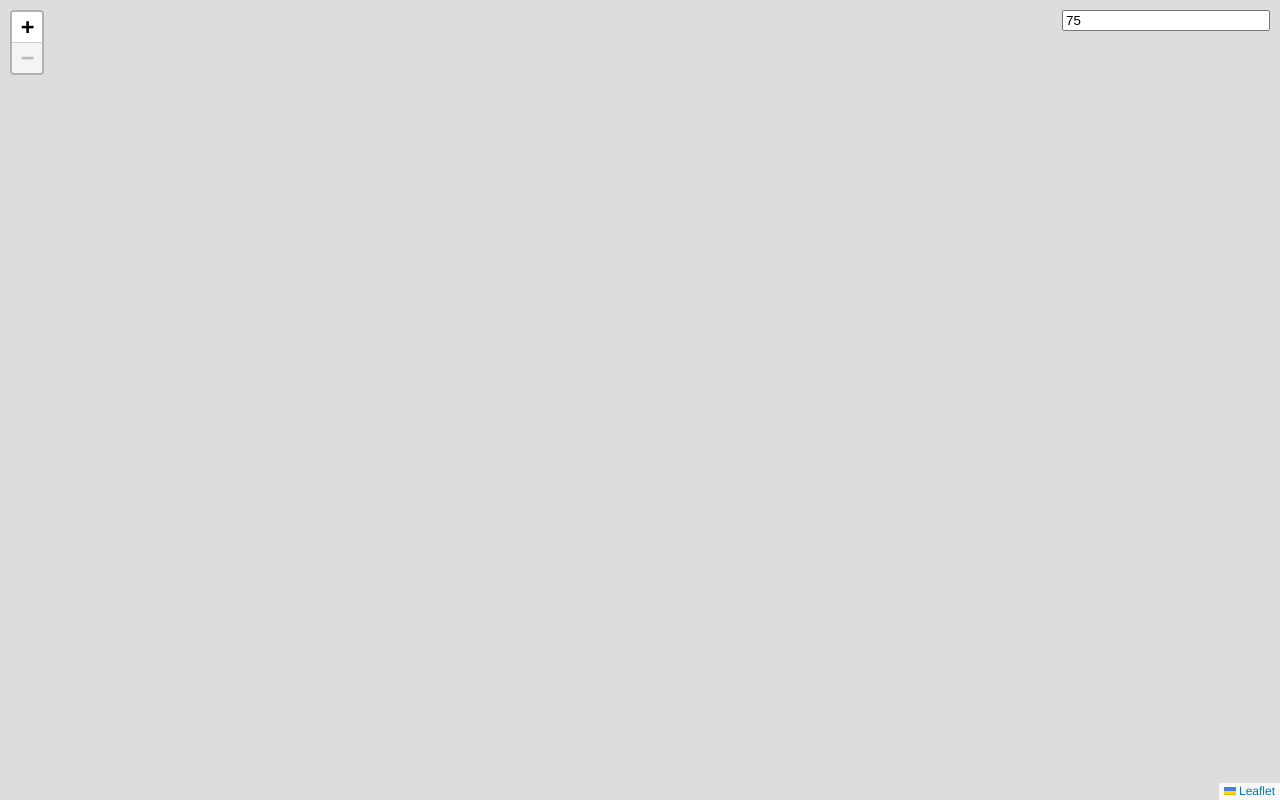
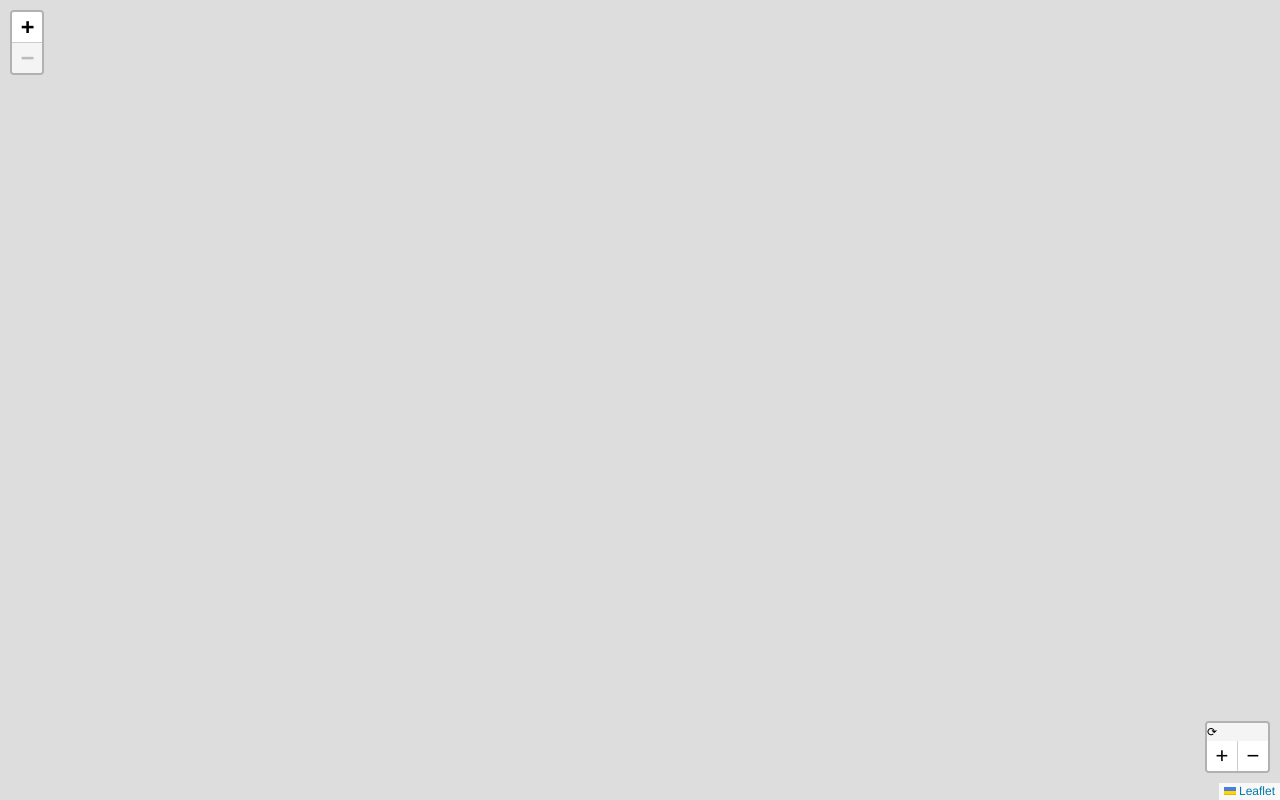
Before and after one commit to markrian/mandelbrot, a website: page index.html in a window 1280 px wide. Drawn offline with nearby package versions, Linux system fonts and the light colour scheme.

Commit message:
tweaking iter controls

```diff
--- a/index.html
+++ b/index.html
@@ -11,7 +11,6 @@
 
 <body>
     <div id="fractal"></div>
-    <input type="number" min="0" id="max-iterations">
     <script src="index.js"></script>
 </body>
 
--- a/index.js
+++ b/index.js
@@ -95,14 +95,6 @@ class MandelbrotRenderer {
     }
 }
 
-const map = L.map('fractal', {
-    center: [0, 0],
-    zoom: 0,
-    crs: L.CRS.Simple,
-});
-
-const mandelbrotRenderer = new MandelbrotRenderer(4);
-
 L.GridLayer.MandelbrotLayer = L.GridLayer.extend({
     createTile(coords, done) {
         const tileSize = this.getTileSize();
@@ -119,7 +111,7 @@ L.GridLayer.MandelbrotLayer = L.GridLayer.extend({
             imagMax: (coords.y + 1) * zoomFactor,
         };
 
-        mandelbrotRenderer.getImageData(complexBounds, tileSize, this._maxIterations, coords.z)
+        this.mandelbrotRenderer.getImageData(complexBounds, tileSize, this._maxIterations, coords.z)
             .then(imageData => {
                 ctx.putImageData(imageData, 0, 0);
                 done(null, tile);
@@ -137,9 +129,10 @@ L.GridLayer.MandelbrotLayer.addInitHook(function () {
     this._maxIterations = 75;
     this._maxIterationsSlider = document.getElementById('max-iterations');
     this._maxIterationsSlider.value = String(this._maxIterations);
+    this.mandelbrotRenderer = new MandelbrotRenderer(4);
     this._maxIterationsSlider.addEventListener('change', event => {
         this._maxIterations = Number(event.target.value);
-        mandelbrotRenderer.clearJobs();
+        this.mandelbrotRenderer.clearJobs();
         this.redraw();
     });
 });
@@ -165,18 +158,20 @@ L.Control.Iterations = L.Control.extend({
             name + '-header',
             container,
         );
+
+        const buttonsContainer = L.DomUtil.create('div', name + '-controls', container)
         this._moreIterationsButton = this._createButton(
             this.options.moreIterationsText,
             this.options.moreIterationsTitle,
             name + '-more',
-            container,
+            buttonsContainer,
             this._moreIterations
         );
         this._fewerIterationsButton = this._createButton(
             this.options.fewerIterationsText,
             this.options.fewerIterationsTitle,
             name + '-fewer',
-            container,
+            buttonsContainer,
             this._fewerIterations
         );
 
@@ -186,16 +181,16 @@ L.Control.Iterations = L.Control.extend({
     },
 
     _createHeader: function (html, title, className, container, fn) {
-        var header = DomUtil.create('span', className, container);
+        var header = L.DomUtil.create('span', className, container);
         header.innerHTML = html;
         header.title = title;
         header.setAttribute('aria-label', title);
-        DomEvent.disableClickPropagation(header);
+        L.DomEvent.disableClickPropagation(header);
         return header;
     },
 
     _createButton: function (html, title, className, container, fn) {
-        var link = DomUtil.create('a', className, container);
+        var link = L.DomUtil.create('a', className, container);
         link.innerHTML = html;
         link.href = '#';
         link.title = title;
@@ -206,10 +201,10 @@ L.Control.Iterations = L.Control.extend({
         link.setAttribute('role', 'button');
         link.setAttribute('aria-label', title);
 
-        DomEvent.disableClickPropagation(link);
-        DomEvent.on(link, 'click', DomEvent.stop);
-        DomEvent.on(link, 'click', fn, this);
-        DomEvent.on(link, 'click', this._refocusOnMap, this);
+        L.DomEvent.disableClickPropagation(link);
+        L.DomEvent.on(link, 'click', L.DomEvent.stop);
+        L.DomEvent.on(link, 'click', fn, this);
+        L.DomEvent.on(link, 'click', this._refocusOnMap, this);
 
         return link;
     },
@@ -227,7 +222,18 @@ L.Control.Iterations = L.Control.extend({
     _updateIterationsHeader() {
         console.log('set number of iterations in header')
     }
-})
+});
+
+L.Map.addInitHook(function () {
+    this.iterationsControl = new L.Control.Iterations();
+    this.addControl(this.iterationsControl);
+});
+
+const map = L.map('fractal', {
+    center: [0, 0],
+    zoom: 0,
+    crs: L.CRS.Simple,
+});
 
 map.addLayer(new L.GridLayer.MandelbrotLayer());
 map.on('zoom', () => {
--- a/style.css
+++ b/style.css
@@ -16,3 +16,27 @@ body {
     width: 200px;
     z-index: 10000;
 }
+
+.mandelbrot-iterations-header {
+    background-color: #f4f4f4;
+    display: block;
+    border-radius: 2px 2px 0 0;
+}
+
+.mandelbrot-iterations-controls {
+    display: flex;
+}
+
+.leaflet-touch .leaflet-bar.mandelbrot-iterations a:first-child {
+    border-radius: 0px 0px 0px 2px;
+    border-bottom: none;
+    border-right: 1px solid #ccc;
+}
+.leaflet-touch .leaflet-bar.mandelbrot-iterations a:last-child {
+    border-radius: 0px 0px 2px 0px;
+}
+
+.mandelbrot-iterations-more,
+.mandelbrot-iterations-fewer {
+    font-size: 22px;
+}
```
